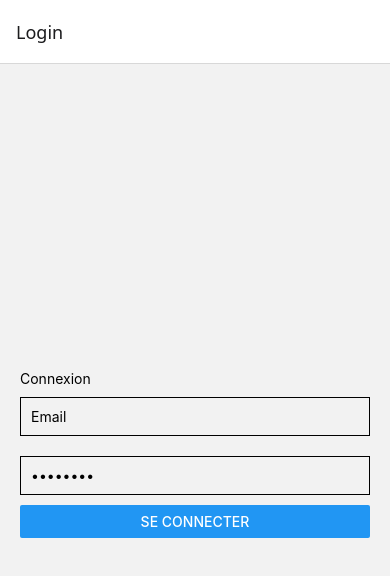
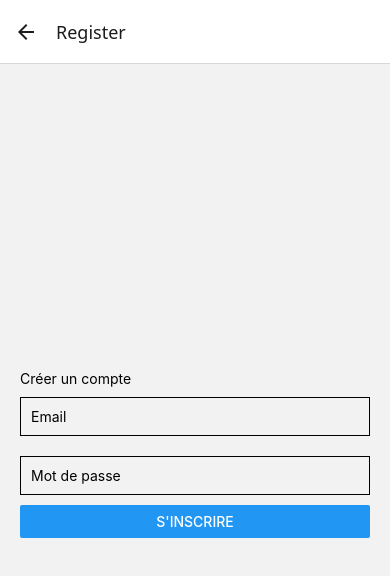
Before and after one commit to BaptisteAll/ExamMobile, a React Native app: screen /Register in a window 390 px wide. Shown: the top 576 px of the page. Built offline with nearby package versions, Linux system fonts and the light colour scheme.

Commit message:
Début commentaires

```diff
--- a/App.js
+++ b/App.js
@@ -1,9 +1,10 @@
-import { NavigationContainer } from '@react-navigation/native';
-import { createNativeStackNavigator } from '@react-navigation/native-stack';
-import LoginScreen from './screens/LoginScreen';
-import EventListScreen from './screens/EventListScreen';
-import AddEventScreen from './screens/AddEventScreen';
-import { EventsProvider } from './EventsContext';
+import { NavigationContainer } from "@react-navigation/native";
+import { createNativeStackNavigator } from "@react-navigation/native-stack";
+import LoginScreen from "./screens/LoginScreen";
+import EventListScreen from "./screens/EventListScreen";
+import AddEventScreen from "./screens/AddEventScreen";
+import { EventsProvider } from "./EventsContext";
+import RegisterScreen from './screens/RegisterScreen';
 
 const Stack = createNativeStackNavigator();
 
@@ -15,6 +16,7 @@ export default function App() {
 					<Stack.Screen name="AddScreen" component={AddEventScreen} />
 					<Stack.Screen name="Login" component={LoginScreen} />
 					<Stack.Screen name="EventList" component={EventListScreen} />
+					<Stack.Screen name="Register" component={RegisterScreen} />
 				</Stack.Navigator>
 			</NavigationContainer>
 		</EventsProvider>
--- a/EventsContext.js
+++ b/EventsContext.js
@@ -1,24 +1,57 @@
-import { createContext, useContext, useState } from 'react';
+// Panneau partagé qui garde la liste des événements pour tous les écrans
+// et la sauvegarde dans AsyncStorage pour qu'elle survive au rechargement
+
+import { createContext, useContext, useEffect, useState } from "react";
+import AsyncStorage from "@react-native-async-storage/async-storage";
 
 const EventsContext = createContext();
 
 export function EventsProvider({ children }) {
-  const [events, setEvents] = useState([
-    { id: '1', title: 'Conférence React', description: 'Introduction à React Native', date: '2026-11-05', participated: false },
-    { id: '2', title: 'Atelier cuisine', description: 'Cuisine du monde en groupe', date: '2026-11-12', participated: false },
-  ]);
+	const [events, setEvents] = useState([]);
+	const [isLoaded, setIsLoaded] = useState(false);
 
+	//Rend les évènements lisible
+	useEffect(() => {
+		const loadEvents = async () => {
+			const saved = await AsyncStorage.getItem("events");
+			if (saved !== null) {
+				setEvents(JSON.parse(saved));
+			}
+			setIsLoaded(true);
+		};
+		loadEvents();
+	}, []);
+
+	//Sauvegarde la liste dans AsyncStorage à chaque changement, mais seulement une fois le chargement terminé
+	useEffect(() => {
+		if (isLoaded) {
+			AsyncStorage.setItem("events", JSON.stringify(events));
+		}
+	}, [events, isLoaded]);
+
+	//Ajout d'évènement
 	const addEvent = (newEvent) => {
 		setEvents([...events, newEvent]);
 	};
 
+	//Modification d'évènement
+	const updateEvent = (updatedEvent) => {
+		const updatedEvents = events.map((event) =>
+			event.id === updatedEvent.id ? updatedEvent : event,
+		);
+		setEvents(updatedEvents);
+	};
+
 	return (
-    <EventsContext.Provider value={{ events, setEvents, addEvent }}>
+		<EventsContext.Provider
+			value={{ events, setEvents, addEvent, updateEvent }}
+		>
 			{children}
 		</EventsContext.Provider>
 	);
 }
 
+//fonction utilisée par les écrans pour accéder à la liste et aux fonctions du panneau
 export function useEvents() {
 	return useContext(EventsContext);
 }
--- a/package.json
+++ b/package.json
@@ -4,6 +4,7 @@
   "main": "index.js",
   "dependencies": {
     "@expo/metro-runtime": "~58.0.14",
+    "@react-native-async-storage/async-storage": "2.2.0",
     "@react-navigation/native": "^7.5.1",
     "@react-navigation/native-stack": "^7.21.0",
     "expo": "~58.0.14",
@@ -11,6 +12,7 @@
     "react": "19.3.0",
     "react-dom": "19.3.0",
     "react-native": "0.88.0",
+    "react-native-calendars": "^1.1314.0",
     "react-native-safe-area-context": "~5.10.1",
     "react-native-screens": "~4.30.0",
     "react-native-web": "^0.21.4"
--- a/screens/AddEventScreen.js
+++ b/screens/AddEventScreen.js
@@ -1,12 +1,16 @@
 import { useState } from "react";
 import { View, Text, TextInput, Button } from "react-native";
 import { useEvents } from "../EventsContext";
+import { Calendar } from 'react-native-calendars';
 
-export default function AddEventScreen({ navigation }) {
-	const { addEvent } = useEvents();
-	const [title, setTitle] = useState("");
-	const [description, setDescription] = useState("");
-	const [date, setDate] = useState("");
+export default function AddEventScreen({ navigation, route }) {
+	const eventToEdit = route.params?.event;
+	const { addEvent, updateEvent } = useEvents();
+	const [title, setTitle] = useState(eventToEdit ? eventToEdit.title : "");
+	const [description, setDescription] = useState(
+		eventToEdit ? eventToEdit.description : "",
+	);
+	const [date, setDate] = useState(eventToEdit ? eventToEdit.date : "");
 	const [error, setError] = useState("");
 
 	const handleSave = () => {
@@ -17,13 +21,18 @@ export default function AddEventScreen({ navigation }) {
 		setError("");
 
 		const newEvent = {
-      id: Date.now().toString(),
+			id: eventToEdit ? eventToEdit.id : Date.now().toString(),
 			title,
 			description,
 			date,
-      participated: false,
+			participated: eventToEdit ? eventToEdit.participated : false,
 		};
+
+		if (eventToEdit) {
+			updateEvent(newEvent);
+		} else {
 			addEvent(newEvent);
+		}
 		navigation.goBack();
 	};
 
@@ -41,11 +50,10 @@ export default function AddEventScreen({ navigation }) {
 				onChangeText={setDescription}
 				style={{ borderWidth: 1, padding: 10, marginBottom: 10 }}
 			/>
-			<TextInput
-				placeholder="Date (AAAA-MM-JJ)"
-				value={date}
-				onChangeText={setDate}
-				style={{ borderWidth: 1, padding: 10, marginBottom: 10 }}
+			<Text>Date choisie : {date}</Text>
+<Calendar
+  onDayPress={(day) => setDate(day.dateString)}
+  markedDates={{ [date]: { selected: true } }}
 />
 
 			{error !== "" && <Text style={{ color: "red" }}>{error}</Text>}
--- a/screens/EventListScreen.js
+++ b/screens/EventListScreen.js
@@ -1,8 +1,7 @@
-import { View, Text, FlatList, Button, StyleSheet } from 'react-native';
-import { useEvents } from '../EventsContext';
+import { View, Text, FlatList, Button, StyleSheet } from "react-native";
+import { useEvents } from "../EventsContext";
 
 export default function EventListScreen({ navigation }) {
-
 	const { events, setEvents } = useEvents();
 	const deleteEvent = (id) => {
 		const remainingEvents = events.filter((event) => event.id !== id);
@@ -11,13 +10,13 @@ export default function EventListScreen({ navigation }) {
 	// Inverse "participé" pour l'événement dont l'id est donné
 	const toggleParticipated = (id) => {
 		const updatedEvents = events.map((event) =>
-      event.id === id ? { ...event, participated: !event.participated } : event
+			event.id === id ? { ...event, participated: !event.participated } : event,
 		);
 		setEvents(updatedEvents);
 	};
 
 	return (
-		<View style={ styles.container }>
+		<View style={styles.container}>
 			<Button
 				title="Ajouter un événement"
 				onPress={() => navigation.navigate("AddScreen")}
@@ -26,8 +25,8 @@ export default function EventListScreen({ navigation }) {
 				data={events}
 				keyExtractor={(item) => item.id}
 				renderItem={({ item }) => (
-					<View style={ styles.card }>
-						<Text style={ styles.title}>{item.title}</Text>
+					<View style={styles.card}>
+						<Text style={styles.title}>{item.title}</Text>
 						<Text>{item.description}</Text>
 						<Text>{item.date}</Text>
 						<View>
@@ -38,8 +37,16 @@ export default function EventListScreen({ navigation }) {
 								onPress={() => toggleParticipated(item.id)}
 							/>
 						</View>
-						<View style={ styles.deleteWrapper }>
+						<View style={styles.deleteWrapper}>
 							<Button title="Supprimer" onPress={() => deleteEvent(item.id)} />
+						</View>
+						<View style={styles.deleteWrapper}>
+							<Button
+								title="Modifier"
+								onPress={() =>
+									navigation.navigate("AddScreen", { event: item })
+								}
+							/>
 						</View>
 					</View>
 				)}
@@ -51,6 +58,6 @@ export default function EventListScreen({ navigation }) {
 const styles = StyleSheet.create({
 	container: { flex: 1, padding: 20 },
 	card: { padding: 15, marginBottom: 10, borderWidth: 1 },
-  title: { fontWeight: 'bold' },
-  deleteWrapper: { marginTop: 10 },
+	title: { fontWeight: "bold" },
+	deleteWrapper: { marginTop: 5 },
 });
--- a/screens/LoginScreen.js
+++ b/screens/LoginScreen.js
@@ -1,23 +1,35 @@
-import { useState } from 'react';
-import { View, Text, TextInput, Button } from 'react-native';
+import { useState } from "react";
+import { View, Text, TextInput, Button } from "react-native";
+import AsyncStorage from '@react-native-async-storage/async-storage';
 
 export default function LoginScreen({ navigation }) {
-  const [email, setEmail] = useState('');
-  const [password, setPassword] = useState('12345678');
-  const [error, setError] = useState('');
+	const [email, setEmail] = useState("");
+	const [password, setPassword] = useState("12345678");
+	const [error, setError] = useState("");
 
-  const handleLogin = () => {
-    // Si un des deux champs est vide, on affiche une erreur et on s'arrête
+	const handleLogin = async () => {
   if (email === '' || password === '') {
     setError('Merci de remplir tous les champs');
     return;
   }
+
+  const saved = await AsyncStorage.getItem('users');
+  const users = saved !== null ? JSON.parse(saved) : [];
+
+  const found = users.some(
+    (user) => user.email === email && user.password === password
+  );
+
+  if (found) {
     setError('');
     navigation.replace('EventList');
+  } else {
+    setError('Email ou mot de passe incorrect');
+  }
 };
 
 	return (
-    <View style={{ flex: 1, justifyContent: 'center', padding: 20 }}>
+		<View style={{ flex: 1, justifyContent: "center", padding: 20 }}>
 			<Text>Connexion</Text>
 
 			<TextInput
@@ -35,9 +47,10 @@ export default function LoginScreen({ navigation }) {
 				style={{ borderWidth: 1, padding: 10, marginVertical: 10 }}
 			/>
 
-      {error !== '' && <Text style={{ color: 'red' }}>{error}</Text>}
+			{error !== "" && <Text style={{ color: "red" }}>{error}</Text>}
 
 			<Button title="Se connecter" onPress={handleLogin} />
+			<Button title="Créer un compte" onPress={() => navigation.navigate('Register')} />
 		</View>
 	);
 }
--- /dev/null
+++ b/screens/RegisterScreen.js
@@ -0,0 +1,50 @@
+import { useState } from 'react';
+import { View, Text, TextInput, Button } from 'react-native';
+import AsyncStorage from '@react-native-async-storage/async-storage';
+
+export default function RegisterScreen({ navigation }) {
+  const [email, setEmail] = useState('');
+  const [password, setPassword] = useState('');
+  const [error, setError] = useState('');
+
+  const handleRegister = async () => {
+    if (email === '' || password === '') {
+      setError('Merci de remplir tous les champs');
+      return;
+    }
+
+    const saved = await AsyncStorage.getItem('users');
+    const users = saved !== null ? JSON.parse(saved) : [];
+
+    const alreadyExists = users.some((user) => user.email === email);
+    if (alreadyExists) {
+      setError('Cet email est déjà utilisé');
+      return;
+    }
+
+    users.push({ email, password });
+    await AsyncStorage.setItem('users', JSON.stringify(users));
+    navigation.goBack();
+  };
+
+  return (
+    <View style={{ flex: 1, justifyContent: 'center', padding: 20 }}>
+      <Text>Créer un compte</Text>
+      <TextInput
+        placeholder="Email"
+        value={email}
+        onChangeText={setEmail}
+        style={{ borderWidth: 1, padding: 10, marginVertical: 10 }}
+      />
+      <TextInput
+        placeholder="Mot de passe"
+        value={password}
+        onChangeText={setPassword}
+        secureTextEntry={true}
+        style={{ borderWidth: 1, padding: 10, marginVertical: 10 }}
+      />
+      {error !== '' && <Text style={{ color: 'red' }}>{error}</Text>}
+      <Button title="S'inscrire" onPress={handleRegister} />
+    </View>
+  );
+}
```
Also changed, not shown: 1 other file (tests, documents, lock files or other folders). Lines whose indentation alone changed are shown as unchanged.
